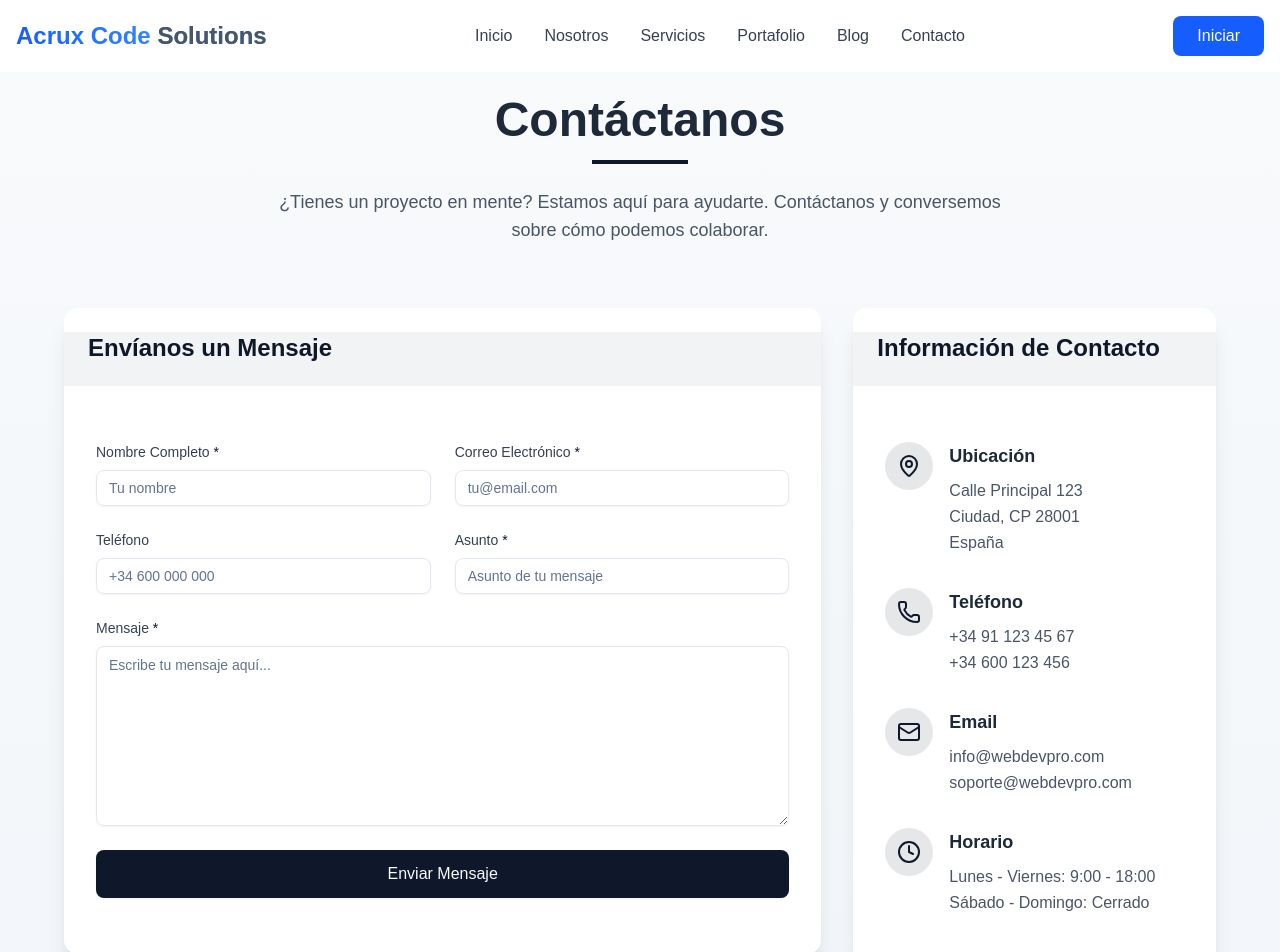
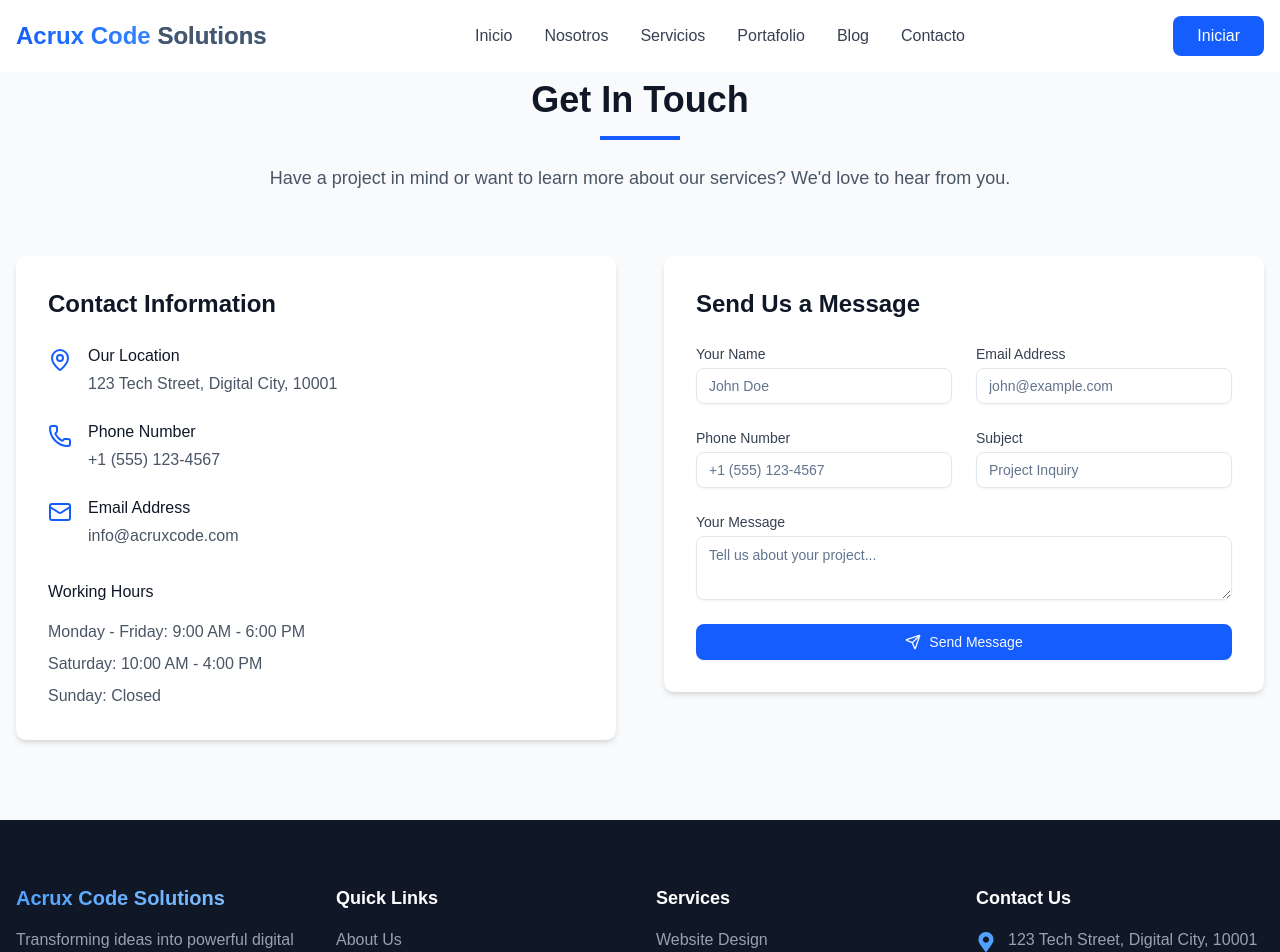
Before and after one commit to PollitoJLGD123/acrux_code_solutions, a Next.js app: page /pages/contact in a window 1280 px wide. Shown: the top 952 px of the page. Built offline with nearby package versions, Linux system fonts and the light colour scheme.

Commit message:
Contact mejorado

```diff
--- a/app/pages/contact/page.jsx
+++ b/app/pages/contact/page.jsx
@@ -1,11 +1,10 @@
 "use client"
 
-import { useState } from "react"
+import React, { useState } from "react"
+import { MapPin, Phone, Mail, Send } from "lucide-react"
 import { Button } from "@/components/ui/button"
 import { Input } from "@/components/ui/input"
 import { Textarea } from "@/components/ui/textarea"
-import { MapPin, Phone, Mail, Clock, Facebook, Twitter, Instagram, Linkedin } from "lucide-react"
-import { Card, CardContent, CardHeader, CardTitle } from "@/components/ui/card"
 
 export default function Contact() {
   const [formData, setFormData] = useState({
@@ -16,6 +15,9 @@ export default function Contact() {
     message: "",
   })
 
+  const [isSubmitting, setIsSubmitting] = useState(false)
+  const [submitSuccess, setSubmitSuccess] = useState(false)
+
   const handleChange = (e) => {
     const { name, value } = e.target
     setFormData((prev) => ({ ...prev, [name]: value }))
@@ -23,9 +25,12 @@ export default function Contact() {
 
   const handleSubmit = (e) => {
     e.preventDefault()
-    // Here you would typically send the form data to your backend
-    console.log("Form submitted:", formData)
-    // Reset form
+    setIsSubmitting(true)
+
+    // Simulate form submission
+    setTimeout(() => {
+      setIsSubmitting(false)
+      setSubmitSuccess(true)
       setFormData({
         name: "",
         email: "",
@@ -33,48 +38,96 @@ export default function Contact() {
         subject: "",
         message: "",
       })
-    // Show success message
-    alert("Mensaje enviado con éxito. Nos pondremos en contacto contigo pronto.")
+
+      // Reset success message after 5 seconds
+      setTimeout(() => {
+        setSubmitSuccess(false)
+      }, 5000)
+    }, 1500)
   }
 
   return (
-    <section id="contact" className="py-24 bg-gradient-to-b from-slate-50 to-slate-100">
+    <section id="contact" className="py-20 bg-gray-50">
       <div className="container mx-auto px-4">
-        <div className="text-center mb-16">
-          <h2 className="text-3xl md:text-5xl font-bold text-gray-800 mb-4">Contáctanos</h2>
-          <div className="w-24 h-1 bg-primary mx-auto mb-6"></div>
-          <p className="text-gray-600 max-w-3xl mx-auto text-lg">
-            ¿Tienes un proyecto en mente? Estamos aquí para ayudarte. Contáctanos y conversemos sobre cómo podemos
-            colaborar.
+        <div className="text-center max-w-3xl mx-auto mb-16">
+          <h2 className="text-3xl md:text-4xl font-bold text-gray-900 mb-4">Get In Touch</h2>
+          <div className="h-1 w-20 bg-blue-600 mx-auto mb-6"></div>
+          <p className="text-gray-600 text-lg">
+            Have a project in mind or want to learn more about our services? We'd love to hear from you.
           </p>
         </div>
 
-        <div className="grid lg:grid-cols-3 gap-8 max-w-6xl mx-auto">
-          <div className="lg:col-span-2">
-            <Card className="overflow-hidden border-none shadow-xl">
-              <CardHeader className="bg-primary/5 pb-4">
-                <CardTitle className="text-2xl font-bold text-primary">Envíanos un Mensaje</CardTitle>
-              </CardHeader>
-              <CardContent className="p-8">
+        <div className="grid grid-cols-1 lg:grid-cols-2 gap-12">
+          <div>
+            <div className="bg-white rounded-lg shadow-md p-8">
+              <h3 className="text-2xl font-semibold text-gray-900 mb-6">Contact Information</h3>
+
+              <div className="space-y-6">
+                <div className="flex items-start">
+                  <MapPin className="h-6 w-6 text-blue-600 mr-4 mt-1" />
+                  <div>
+                    <h4 className="font-medium text-gray-900 mb-1">Our Location</h4>
+                    <p className="text-gray-600">123 Tech Street, Digital City, 10001</p>
+                  </div>
+                </div>
+
+                <div className="flex items-start">
+                  <Phone className="h-6 w-6 text-blue-600 mr-4 mt-1" />
+                  <div>
+                    <h4 className="font-medium text-gray-900 mb-1">Phone Number</h4>
+                    <p className="text-gray-600">+1 (555) 123-4567</p>
+                  </div>
+                </div>
+
+                <div className="flex items-start">
+                  <Mail className="h-6 w-6 text-blue-600 mr-4 mt-1" />
+                  <div>
+                    <h4 className="font-medium text-gray-900 mb-1">Email Address</h4>
+                    <p className="text-gray-600">info@acruxcode.com</p>
+                  </div>
+                </div>
+              </div>
+
+              <div className="mt-8">
+                <h4 className="font-medium text-gray-900 mb-4">Working Hours</h4>
+                <div className="space-y-2 text-gray-600">
+                  <p>Monday - Friday: 9:00 AM - 6:00 PM</p>
+                  <p>Saturday: 10:00 AM - 4:00 PM</p>
+                  <p>Sunday: Closed</p>
+                </div>
+              </div>
+            </div>
+          </div>
+
+          <div>
+            <div className="bg-white rounded-lg shadow-md p-8">
+              <h3 className="text-2xl font-semibold text-gray-900 mb-6">Send Us a Message</h3>
+
+              {submitSuccess && (
+                <div className="bg-green-100 border border-green-200 text-green-800 rounded-md p-4 mb-6">
+                  Thank you for your message! We'll get back to you soon.
+                </div>
+              )}
+
               <form onSubmit={handleSubmit} className="space-y-6">
-                  <div className="grid md:grid-cols-2 gap-6">
-                    <div className="space-y-2">
-                      <label htmlFor="name" className="block text-sm font-medium text-gray-700">
-                        Nombre Completo <span className="text-primary">*</span>
+                <div className="grid grid-cols-1 md:grid-cols-2 gap-6">
+                  <div>
+                    <label htmlFor="name" className="block text-sm font-medium text-gray-700 mb-1">
+                      Your Name
                     </label>
                     <Input
                       id="name"
                       name="name"
                       value={formData.name}
                       onChange={handleChange}
+                      placeholder="John Doe"
                       required
-                        className="w-full"
-                        placeholder="Tu nombre"
                     />
                   </div>
-                    <div className="space-y-2">
-                      <label htmlFor="email" className="block text-sm font-medium text-gray-700">
-                        Correo Electrónico <span className="text-primary">*</span>
+
+                  <div>
+                    <label htmlFor="email" className="block text-sm font-medium text-gray-700 mb-1">
+                      Email Address
                     </label>
                     <Input
                       id="email"
@@ -82,161 +135,90 @@ export default function Contact() {
                       type="email"
                       value={formData.email}
                       onChange={handleChange}
+                      placeholder="john@example.com"
                       required
-                        className="w-full"
-                        placeholder="tu@email.com"
                     />
                   </div>
                 </div>
-                  <div className="grid md:grid-cols-2 gap-6">
-                    <div className="space-y-2">
-                      <label htmlFor="phone" className="block text-sm font-medium text-gray-700">
-                        Teléfono
+
+                <div className="grid grid-cols-1 md:grid-cols-2 gap-6">
+                  <div>
+                    <label htmlFor="phone" className="block text-sm font-medium text-gray-700 mb-1">
+                      Phone Number
                     </label>
                     <Input
                       id="phone"
                       name="phone"
                       value={formData.phone}
                       onChange={handleChange}
-                        className="w-full"
-                        placeholder="+34 600 000 000"
+                      placeholder="+1 (555) 123-4567"
                     />
                   </div>
-                    <div className="space-y-2">
-                      <label htmlFor="subject" className="block text-sm font-medium text-gray-700">
-                        Asunto <span className="text-primary">*</span>
+
+                  <div>
+                    <label htmlFor="subject" className="block text-sm font-medium text-gray-700 mb-1">
+                      Subject
                     </label>
                     <Input
                       id="subject"
                       name="subject"
                       value={formData.subject}
                       onChange={handleChange}
+                      placeholder="Project Inquiry"
                       required
-                        className="w-full"
-                        placeholder="Asunto de tu mensaje"
                     />
                   </div>
                 </div>
-                  <div className="space-y-2">
-                    <label htmlFor="message" className="block text-sm font-medium text-gray-700">
-                      Mensaje <span className="text-primary">*</span>
+
+                <div>
+                  <label htmlFor="message" className="block text-sm font-medium text-gray-700 mb-1">
+                    Your Message
                   </label>
                   <Textarea
                     id="message"
                     name="message"
                     value={formData.message}
                     onChange={handleChange}
+                    placeholder="Tell us about your project..."
+                    rows={5}
                     required
-                      className="w-full min-h-[180px]"
-                      placeholder="Escribe tu mensaje aquí..."
                   />
                 </div>
-                  <Button type="submit" className="w-full py-6 text-base font-medium">
-                    Enviar Mensaje
+
+                <Button type="submit" className="w-full bg-blue-600 hover:bg-blue-700" disabled={isSubmitting}>
+                  {isSubmitting ? (
+                    <span className="flex items-center">
+                      <svg
+                        className="animate-spin -ml-1 mr-2 h-4 w-4 text-white"
+                        xmlns="http://www.w3.org/2000/svg"
+                        fill="none"
+                        viewBox="0 0 24 24"
+                      >
+                        <circle
+                          className="opacity-25"
+                          cx="12"
+                          cy="12"
+                          r="10"
+                          stroke="currentColor"
+                          strokeWidth="4"
+                        ></circle>
+                        <path
+                          className="opacity-75"
+                          fill="currentColor"
+                          d="M4 12a8 8 0 018-8V0C5.373 0 0 5.373 0 12h4zm2 5.291A7.962 7.962 0 014 12H0c0 3.042 1.135 5.824 3 7.938l3-2.647z"
+                        ></path>
+                      </svg>
+                      Sending...
+                    </span>
+                  ) : (
+                    <span className="flex items-center">
+                      <Send className="mr-2 h-4 w-4" />
+                      Send Message
+                    </span>
+                  )}
                 </Button>
               </form>
-              </CardContent>
-            </Card>
             </div>
-
-          <div>
-            <Card className="border-none shadow-xl h-full">
-              <CardHeader className="bg-primary/5 pb-4">
-                <CardTitle className="text-2xl font-bold text-primary">Información de Contacto</CardTitle>
-              </CardHeader>
-              <CardContent className="p-8">
-                <div className="space-y-8">
-                  <div className="flex items-start">
-                    <div className="bg-primary/10 p-3 rounded-full mr-4 text-primary">
-                      <MapPin className="w-6 h-6" />
-                    </div>
-                    <div>
-                      <h4 className="text-lg font-semibold text-gray-800 mb-2">Ubicación</h4>
-                      <p className="text-gray-600 leading-relaxed">
-                        Calle Principal 123
-                        <br />
-                        Ciudad, CP 28001
-                        <br />
-                        España
-                      </p>
-                    </div>
-                  </div>
-                  <div className="flex items-start">
-                    <div className="bg-primary/10 p-3 rounded-full mr-4 text-primary">
-                      <Phone className="w-6 h-6" />
-                    </div>
-                    <div>
-                      <h4 className="text-lg font-semibold text-gray-800 mb-2">Teléfono</h4>
-                      <p className="text-gray-600 leading-relaxed">
-                        +34 91 123 45 67
-                        <br />
-                        +34 600 123 456
-                      </p>
-                    </div>
-                  </div>
-                  <div className="flex items-start">
-                    <div className="bg-primary/10 p-3 rounded-full mr-4 text-primary">
-                      <Mail className="w-6 h-6" />
-                    </div>
-                    <div>
-                      <h4 className="text-lg font-semibold text-gray-800 mb-2">Email</h4>
-                      <p className="text-gray-600 leading-relaxed">
-                        info@webdevpro.com
-                        <br />
-                        soporte@webdevpro.com
-                      </p>
-                    </div>
-                  </div>
-                  <div className="flex items-start">
-                    <div className="bg-primary/10 p-3 rounded-full mr-4 text-primary">
-                      <Clock className="w-6 h-6" />
-                    </div>
-                    <div>
-                      <h4 className="text-lg font-semibold text-gray-800 mb-2">Horario</h4>
-                      <p className="text-gray-600 leading-relaxed">
-                        Lunes - Viernes: 9:00 - 18:00
-                        <br />
-                        Sábado - Domingo: Cerrado
-                      </p>
-                    </div>
-                  </div>
-                </div>
-
-                <div className="mt-10 pt-8 border-t border-gray-200">
-                  <h4 className="text-lg font-semibold text-gray-800 mb-4">Síguenos</h4>
-                  <div className="flex space-x-4">
-                    <a
-                      href="#"
-                      className="bg-primary/10 p-3 rounded-full text-primary hover:bg-primary/20 transition-colors"
-                      aria-label="Facebook"
-                    >
-                      <Facebook className="w-5 h-5" />
-                    </a>
-                    <a
-                      href="#"
-                      className="bg-primary/10 p-3 rounded-full text-primary hover:bg-primary/20 transition-colors"
-                      aria-label="Twitter"
-                    >
-                      <Twitter className="w-5 h-5" />
-                    </a>
-                    <a
-                      href="#"
-                      className="bg-primary/10 p-3 rounded-full text-primary hover:bg-primary/20 transition-colors"
-                      aria-label="Instagram"
-                    >
-                      <Instagram className="w-5 h-5" />
-                    </a>
-                    <a
-                      href="#"
-                      className="bg-primary/10 p-3 rounded-full text-primary hover:bg-primary/20 transition-colors"
-                      aria-label="LinkedIn"
-                    >
-                      <Linkedin className="w-5 h-5" />
-                    </a>
-                  </div>
-                </div>
-              </CardContent>
-            </Card>
           </div>
         </div>
       </div>
--- a/app/pages/portfolio/page.jsx
+++ b/app/pages/portfolio/page.jsx
@@ -2,7 +2,7 @@
 
 import { useState } from "react"
 import Image from "next/image"
-import { Button } from "@/app/components/ui/button"
+import { Button } from "@/components/ui/button"
 import { ExternalLink, X } from "lucide-react"
 
 export default function Portfolio() {
@@ -119,7 +119,7 @@ export default function Portfolio() {
                 <p className="text-gray-600 mb-4">{project.description}</p>
                 <Button
                   variant="outline"
-                  className="text-blue-600 border-blue-600 hover:bg-blue-50"
+                  className="text-white border-blue-600 hover:bg-blue-50"
                   onClick={(e) => {
                     e.stopPropagation()
                     setSelectedProject(project)
```
Lines whose indentation alone changed are shown as unchanged.
